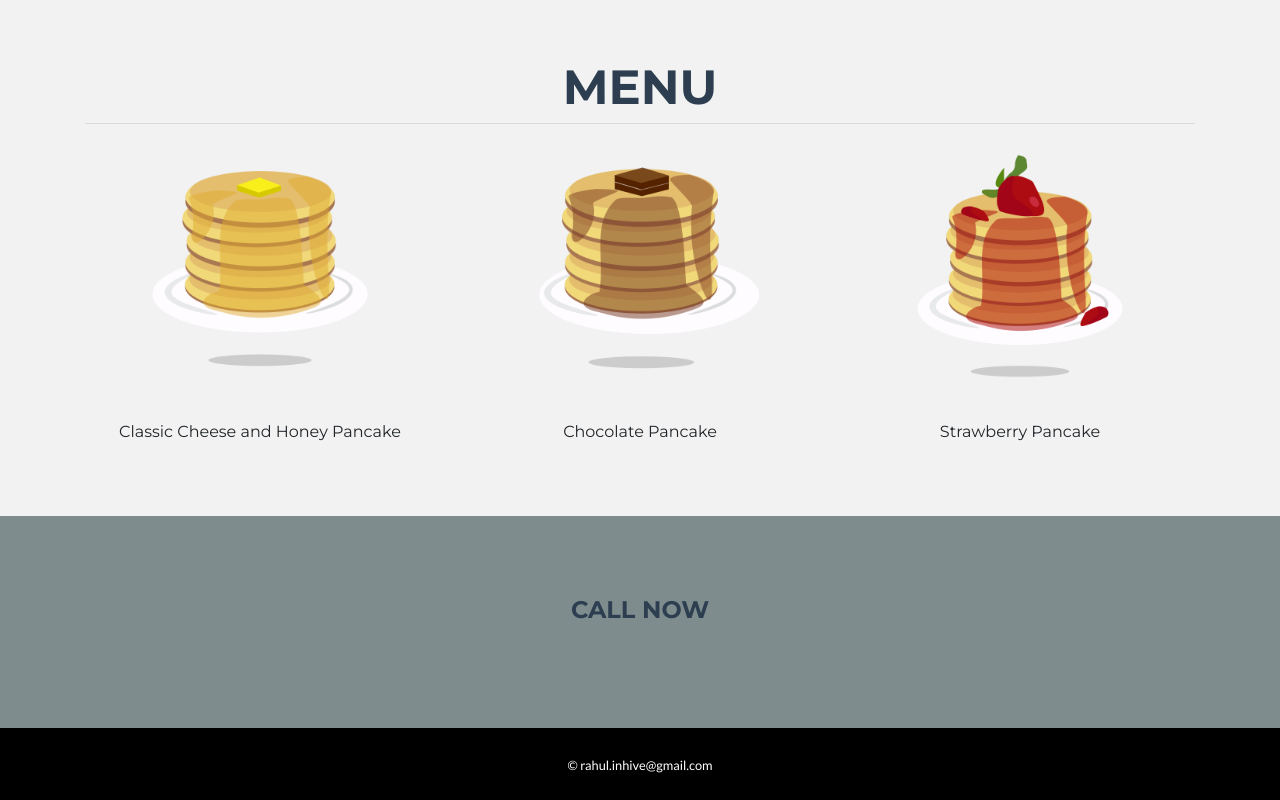
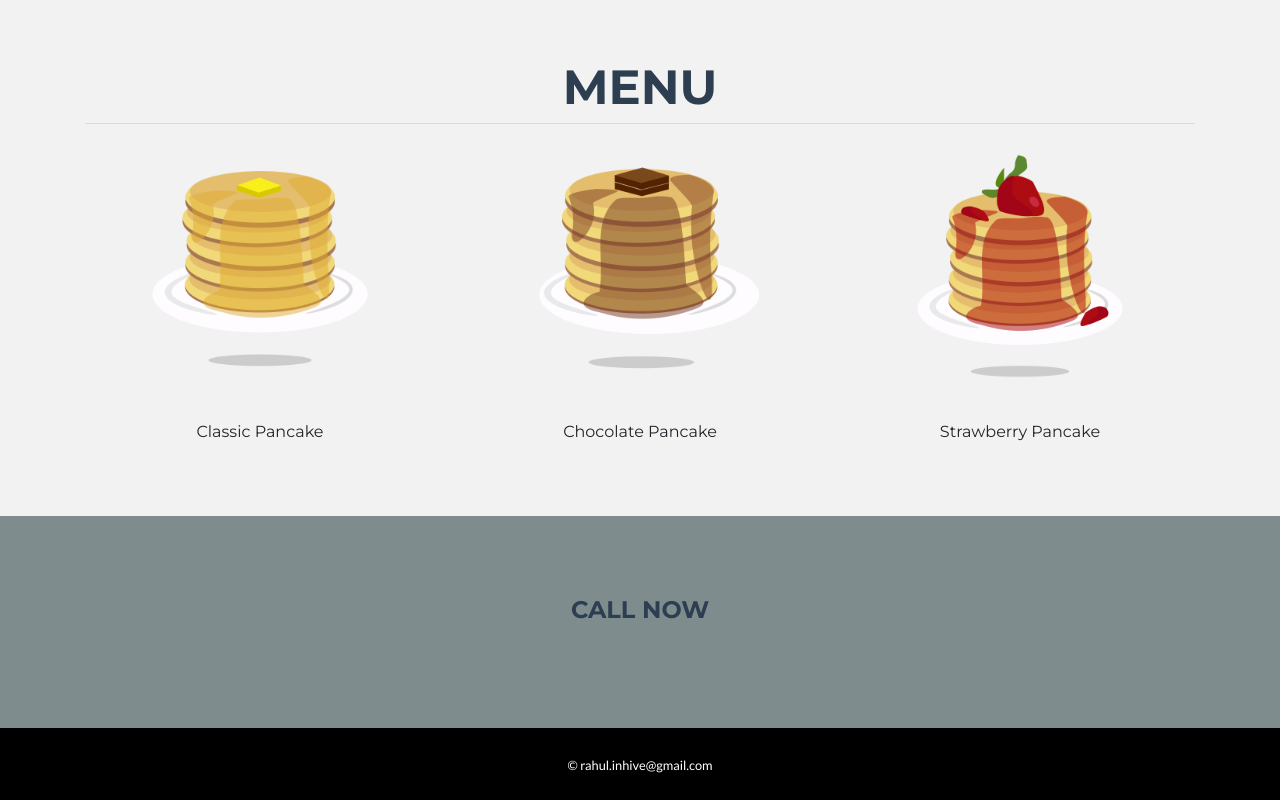
Before and after one commit to Rahul-Ratheesh/pancakes, a plain HTML site: page index.html in a window 1280 px wide. Shown: the part 762-1562 px from the top of the page. Drawn offline with Linux system fonts and the light colour scheme.

Commit message:
Renamed Classic pancakes

```diff
--- a/index.html
+++ b/index.html
@@ -82,7 +82,7 @@
               </div>
               <img class="img-fluid" src="img/portfolio/classic.png" alt="Classic Cheese and Honey Pancake">
             </a>
-            <h6 class="font-weight-light text-center">Classic Cheese and Honey Pancake</h6>
+            <h6 class="font-weight-light text-center">Classic Pancake</h6>
           </div>
           <div class="col-md-6 col-lg-4">
             <a class="portfolio-item d-block mx-auto" href="#portfolio-modal-2">
@@ -161,7 +161,7 @@
         <div class="container text-center">
           <div class="row">
             <div class="col-lg-8 mx-auto">
-              <h2 class="text-secondary text-uppercase mb-0">Classic Cheese and Honey Pancake</h2>
+              <h2 class="text-secondary text-uppercase mb-0">Classic Pancake</h2>
               <hr>
               <img class="img-fluid mb-5" src="img/portfolio/classic.png" alt="">
               <p class="mb-5">The homey goodness of plain golden pancakes served with cheese honey and whipped butter.</p>
```
